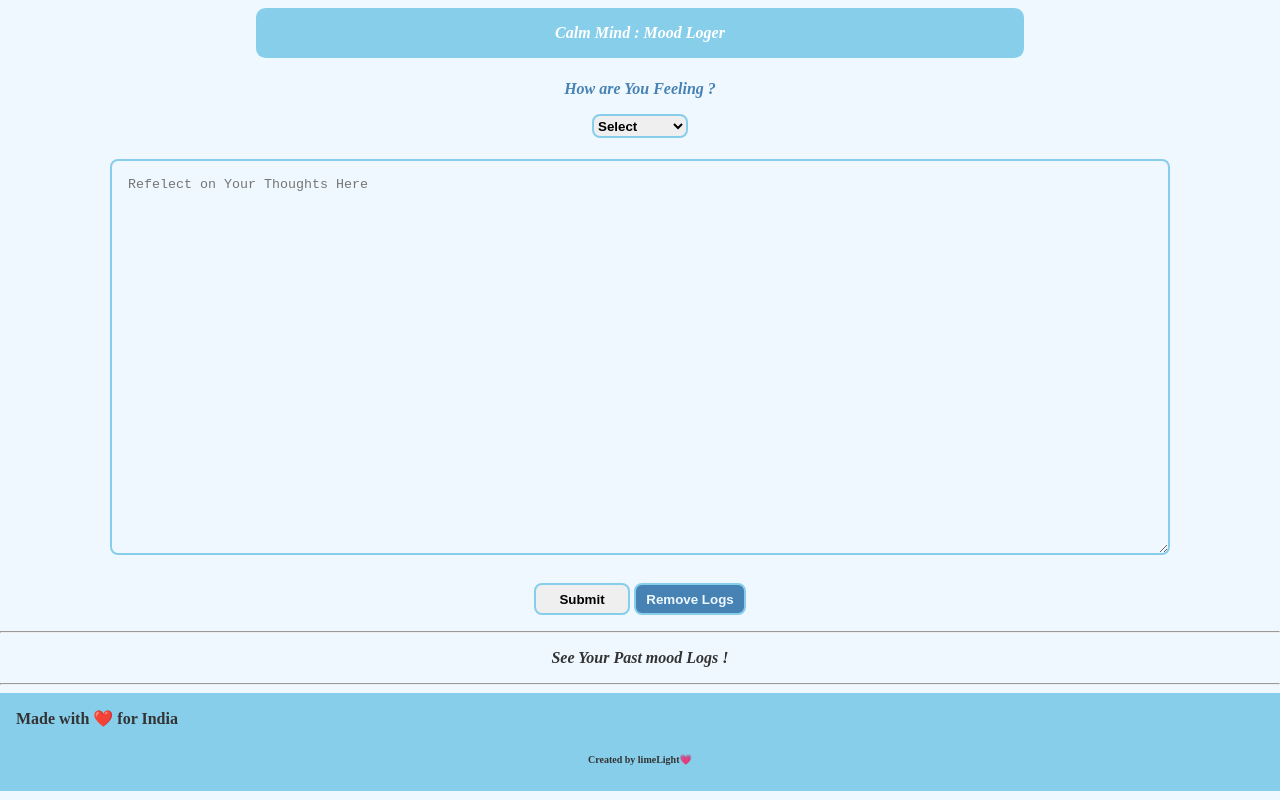
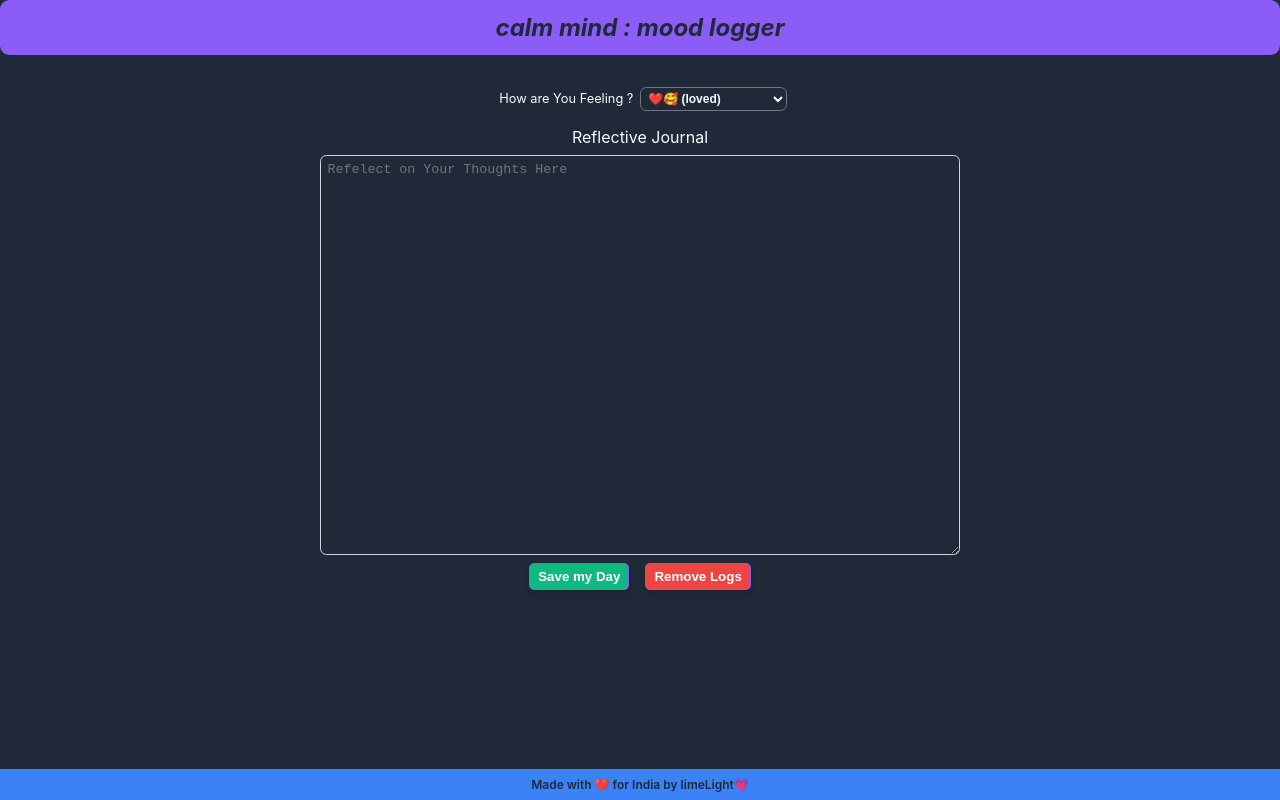
Before and after one commit to amanmaikhuri/moodTracker, a plain HTML site: page index.html in a window 1280 px wide. Drawn offline with Linux system fonts and the light colour scheme.

Commit message:
updated user interface

```diff
--- a/index.html
+++ b/index.html
@@ -5,46 +5,77 @@
     <meta name="viewport" content="width=device-width, initial-scale=1.0">
     <title>CalmMind</title>
     <link rel="stylesheet" href="style.css">
-
+    <link rel="stylesheet" href="https://cdnjs.cloudflare.com/ajax/libs/font-awesome/6.0.0-beta3/css/all.min.css">
 </head>
 <body>
     <header>
-        <span>
-            Calm Mind : Mood Loger
-        </span>
+        <h1>
+            calm mind : mood logger
+        </h1>
     </header>
 
     <main>
-        <div class="container">How are You Feeling ?
-            <p></p>
-            <select name="Mood" id="mood-options">
-                <option value="select">Select</option>
-                <option value="happy">Happy 😊</option>
-                <option value="sad">Sad 😔</option>
-                <option value="neutral">Neutral 😐</option>
+        <div class="mood-container">
+            <label for="mood-options">How are You Feeling ?</label>
+            <select name="moods" id="mood-options">
+                <option value="happy">😃 (happy)</option>
+                <option value="excited">🤩 (excited)</option>
+                <option value="Cheerful">😄 (cheerful)</option>
+                <option value="Grateful">🙏😊 (grateful)</option>
+                <option value="loved" selected>❤️🥰 (loved)</option>
+                <option value="confident">😎 (confident)</option>
+                <option value="motivated">🚀💪 (motivated)</option>
+                <option value="relaxed">😌🧘‍♂️ (relaxed)</option>
+                <option value="inspired">✨😃 (inspired)</option>
+                <option value="hopeful">🌟🙂 (hopeful)</option>
+                <option value="calm">😌 (calm)</option>
+                <option value="thoughtful">🤔 (thoughtful)</option>
+                <option value="focused">🎯😐 (focused)</option>
+                <option value="neutral">😐 (neutral)</option>
+                <option value="meh">😑 (meh)</option>
+                <option value="tired">😴 (tired)</option>
+                <option value="sad">😢 (sad)</option>
+                <option value="stressed">😫 (stressed)</option>
+                <option value="angry">😠 (angry)</option>
+                <option value="frustrated">😤 (frustrated)</option>
+                <option value="anxious">😟😰 (anxious)</option>
+                <option value="depressed">😔💔 (depressed)</option>
+                <option value="heartbroken">💔😞 (heartbroken)</option>
+                <option value="annoyed">😒 (annoyed)</option>
+                <option value="disappointed">😞 (disappointed)</option>
+                <option value="silly">🤪 (silly)</option>
+                <option value="mischievous">😈 (mischievous)</option>
+                <option value="sarcastic">🙃 (sarcastic)</option>
+                <option value="goofy">🤭 (goofy)</option>
+                <option value="laughing">😂🤣 (laughing)</option>
+                <option value="excited-hyper">🤩🔥 (excited hyper)</option>
+                <option value="romantic">😘💕 (romantic)</option>
+                <option value="flirty">😉😍 (flirty)</option>
+                <option value="cuddly">🥰🤗 (cuddly)</option>
+                <option value="crush">😍💘 (crush)</option>
+                <option value="blushing">😊🥵 (blushing)</option>
+                <option value="sick">🤒🤢 (sick)</option>
+                <option value="sleepy">💤😴 (sleepy)</option>
+                <option value="scared">😨👻 (scared)</option>
+                <option value="shocked">😱 (shocked)</option>
+                <option value="nervous">😬 (nervous)</option>
             </select>
         </div>
 
-        <h1></h1>
-        <textarea name="text-box" id="text-box" placeholder="Refelect on Your Thoughts Here"></textarea>
-        <p></p>
-        <button id="submit-btn">Submit</button>
-        <button id="delete-btn">Remove Logs</button>
-        <p></p>
-        <hr>
-        <div id="pastLogs">
-            <p id="past-logs">See Your Past mood Logs !
-                <ul id="ul"></ul>
-            </p>
-
+        <div class="log-container">
+            <label for="text-box">Reflective Journal</label>
+            <textarea name="text-box" id="text-box" placeholder="Refelect on Your Thoughts Here" role="region"></textarea>
+            <div class="btn-container">
+                <button type="button" id="submit-btn" aria-label="Save my Day">Save my Day</button>
+                <button type="button" id="delete-btn" aria-label="Remove logs">Remove Logs</button>
+            </div>
         </div>
 
+        <div id="log-history" aria-label="Mood History"></div>
     </main>
-    <hr>
     <footer>
-        Made with ❤️ for India
-        <p>Created by limeLight💗</p>
+        <p>Made with ❤️ for India by limeLight💗</p>
     </footer>
-    <script src="script.js"></script>
+    <script src="index.js"></script>
 </body>
 </html>
--- a/style.css
+++ b/style.css
@@ -1,102 +1,254 @@
-body{
+/*reset formATting*/
+*{
     margin: 0;
     padding: 0;
     box-sizing: border-box;
-    font-style: italic;
-    font-weight: bold;
-    text-align: center;
-    background-color: #f0f8ff;
-    color: #333;
 }
 
-header{
-    background-color: #87ceeb;
-    color: white;
-    padding: 1rem;
-    font-weight: bold;
-    position: fixed;
-    top: 0.5rem;
-    left: 20%;
-    right: 20%;
-    border-radius: 0.6rem;
-}
-header:hover {
-    font-size: large;
+/*show otr hide elements*/
+.hidden{
+    display: none;
 }
 
-main{
-    padding-top: 5rem;
+.visible{
+    display: block;
 }
 
-#mood-options{
-    height: 1.5rem;
-    width: 6rem;
-    border: 2px solid #87ceeb;
-    border-radius: 0.5rem;
+/*custom variables*/
+:root{
+    --primary: #3b82f6;
+    --success: #10b981;
+    --mindful: #8b5cf6;
+    --danger: #ef4444;
+    --text-primary: #1f2937;
+    --text-secondary: #6b7280;
+    --bg-light: #f3f4f6;
+    --bg-dark: #1f2937;
+    --input-bg: #fff;
+    --input-border: #d1d5db;
+    --shadow-sm: 0 1px 2px rgba(0,0,0,0.05);
+    --shadow-md: 0 4px 6px rgba(0,0,0,0.1);
+    --font-family:'Inter',system-ui ,-apple-system ,sans-serif;
+}
+
+@media (prefer-color-scheme: dark){
+    :root{
+        --text-primary: #f3f4f6;
+        --text-secondary:#9ca3af;
+        --bg-light: #1f2937;
+        --bg-dark: #111827;
+        --input-bg: #374151;
+        --input-border: #4b5563;
+    }
+}
+
+body{
+    font-family: var(--font-family);
+    color: azure;
+    background-color: var(--bg-dark);
+}
+
+button {
+    cursor: pointer;
+    transition: background-color 0.3s ease;
+}
+
+
+header{
+    background-color: var(--mindful);
+    color: var(--text-primary);
+    padding: 0.8rem;
+    font-size: 0.75rem;
     font-weight: bold;
+    font-style: italic;
+    display: flex;
+    justify-content: center;
+    align-items: center;
+    position: fixed;
+    top: 0;right: 0;left: 0;
+    border-radius: 0.6rem;
+    position: relative;
+}
+
+
+main{
+    display: flex;
+    flex-direction: column;
+    gap: 1rem;
+    padding: 2rem 0 7rem 0;
+    margin: 0 auto;
+}
+
+.mood-container{
+    display: grid;
+    grid-template-columns: repeat(2,1fr);
+    max-width: 800px;
+    margin: 0 auto;
+}
+
+.mood-container select{
+    font-size: 0.75rem;
+    padding: 0.2rem;
+    border-radius: 0.4rem;
+    background-color: var(--bg-dark);
+    color: azure;
+    font-weight: 600;
+}
+
+.mood-container label{
+    font-size: 0.8rem;
+    justify-self: center;
+    align-self: center;
+    padding: 0.15rem;
+    font-weight: 400;
+}
+
+.log-container{
+    display: flex;
+    flex-direction: column;
+    align-items: center;
+    gap: 0.5rem;
 }
 
 #text-box{
-    width: 80vw;
-    height: 45vh;
-    border: 2px solid #87ceeb;
-    border-radius: 0.5rem;
-    padding: 1rem;
-    margin-bottom: 0.5rem;
-    background-color: #f0f8ff;
-    color: #333;
+    width: 85vw;
+    height: 50vh;
+    padding: 0.4rem;
+    border-radius: 0.4rem;
+    background-color: var(--bg-dark);
+    color: azure;
+    border: 1px solid var(--input-border);
 }
 
-#submit-btn{
-    height: 2rem;
-    width: 6rem;
-    border: 2px solid #87ceeb;
-    border-radius: 0.5rem;
-    font-weight: bold;
-    padding: 0.25rem;
-}
-#delete-btn{
-    height: 2rem;
-    width: 7rem;
-    border: 2px solid #87ceeb;
-    border-radius: 0.5rem;
-    font-weight: bold;
-    background-color: #4682b4;
-    color: #f0f8ff;
-    padding: 0.2rem;
+@media (min-width: 600px){
+    .log-container{
+        max-width: 800px;
+        margin: 0 auto;
+    }
+    #text-box{
+        width: 50vw;
+    }
 }
 
-button:hover{
-    background-color: #4682b4;
-    color: #f0f8ff;
-    border: 2px solid #87ceeb;
-}
-.container{
-    color: #4682b4;
+.log-container button{
+    padding: 0.3rem 0.5rem;
+    border: 1px solid var(--mindful);
+    border-radius: 0.3rem;
+    background-color: var(--success);
+    color: var(--input-bg);
+    font-weight: 600;
+    box-shadow: var(--shadow-md);
 }
 
-#past-logs{
-    color: #333;
+#delete-btn{
+    background-color: var(--danger);
+}
+
+#delete-btn:hover{
+    background-color: red;
+}
+
+#submit-btn:hover{
+    background-color: green;
+}
+
+.btn-container{
+    display: flex;
+    gap: 1rem;
+}
+
+#log-history{
+    max-width: 800px;
+    max-height: 20rem;
+    padding: 1rem;
+    display: flex;
+    flex-wrap: wrap;
+    justify-content: space-evenly;
+    margin: 0 auto;
+    gap: 0.6rem;
+}
+
+.log-content{
+    width: 280px;
+    border: 1px solid var(--primary);
+    box-shadow: var(--shadow-md);
+    padding: 0.5rem;
+    border-radius: 0.4rem;
+    font-size: 0.75rem;
+    display: flex;
+    flex-direction: column;
+    gap: 0.5rem;
+}
+
+.log-content .mood{
+    border: 1px solid var(--mindful);
+    padding: 0.2rem 0.5rem;
+    max-width: max-content;
+    border-radius: 0.4rem;
+    font-weight: bold;
+    font-size: 0.89rem;
+}
+
+.log-content .thoughts{
+    max-height: 18rem;
+    padding: 0.2rem;
+    border-radius: 0.4rem;
+    overflow: hidden;
+    overflow-y: scroll;
+    scroll-behavior: smooth;
+    border: 1px solid var(--mindful);
+}
+
+.thoughts::-webkit-scrollbar {
+    width: 6px;
+}
+.thoughts::-webkit-scrollbar-thumb {
+    background-color: var(--primary);
+    border-radius: 3px;
 }
 
 
-ul{
-    list-style-type: none;
-    text-align: left;
-    color: #4682b4;
-    font-style: normal;
-}
-footer{
-    font-style: normal;
-    text-align: left;
-    background-color: #87ceeb;
-    color: #333;
-    padding: 1rem;
-    font-weight: bold;
+.log-content span{
+    color: var(--success);
+    font-weight: 600;
+    font-style: italic;
+    margin: 0.2rem;
+    padding: 0 0 0 0.1rem;
 }
 
-footer p {
+
+.log-content button{
+    width: 30px;
+    height: 30px;
+    color: var(--success);
+    background: none;
+    border: none;
+    font-size: 1rem;
+}
+
+.log-content .delete-entry{
+    color: var(--danger);
+}
+
+.time{
+    font-size: 0.5rem;
+}
+
+@media (min-width:600px){
+    .log-content{
+        max-width: 500px;
+        font-weight: 600;
+    }
+}
+
+
+footer{
+    background-color: var(--primary);
+    color: var(--text-primary);
+    position: fixed;
+    left: 0; right: 0; bottom: 0;
+    padding: 0.5rem;
+    font-size: 0.75rem;
     text-align: center;
-    font-size: x-small;
-    padding-top: 1rem;
+    font-weight: 600;
 }
```
Also changed, not shown: script.js (deleted, +0 -78 lines).
